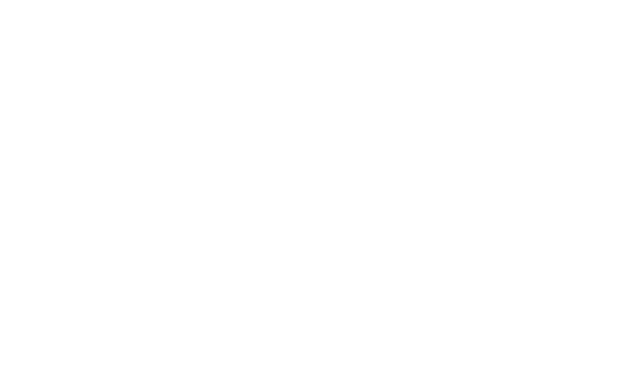
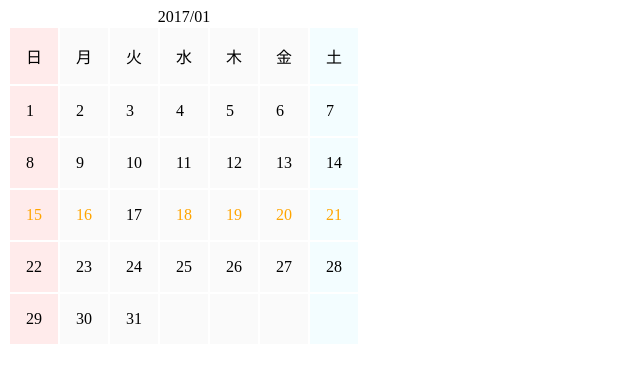
Before and after one commit to ryousukesemba/jquery, a plain HTML site: page index.html in a window 1280 px wide. Shown: the whole page, without its empty margins (0-640 px from the left). Drawn offline with nearby package versions, Linux system fonts and the light colour scheme.

Commit message:
create  calender to practice filter

```diff
--- a/index.html
+++ b/index.html
@@ -6,6 +6,88 @@
 
 </head>
 <body>
+	<table>
+			<colgroup>
+				<col span = "1" style="background-color: #ffebeb; padding: 1em;"></col>
+				<col span = "5" style="background-color: #fafafa; padding: 1em;"></col>
+				<col span = "1" style="background-color: #f3fdff; padding: 1em;"></col>
+			</colgroup>
+		<caption>2017/01</caption>
+		<tr class = "week">
+			<td style = "padding: 1em;">日</td>
+			<td style = "padding: 1em;">月</td>
+			<td style = "padding: 1em;">火</td>
+			<td style = "padding: 1em;">水</td>
+			<td style = "padding: 1em;">木</td>
+			<td style = "padding: 1em;">金</td>
+			<td style = "padding: 1em;">土</td>
+		</tr>
+
+		<tr class = "days">
+			<td style = "padding: 1em;">1</td>
+			<td style = "padding: 1em;">2</td>
+			<td style = "padding: 1em;">3</td>
+			<td style = "padding: 1em;">4</td>
+			<td style = "padding: 1em;">5</td>
+			<td style = "padding: 1em;">6</td>
+			<td style = "padding: 1em;">7</td>
+		</tr>
+
+		<tr class = "days">
+			<td style = "padding: 1em;">8</td>
+			<td style = "padding: 1em;">9</td>
+			<td style = "padding: 1em;">10</td>
+			<td style = "padding: 1em;">11</td>
+			<td style = "padding: 1em;">12</td>
+			<td style = "padding: 1em;">13</td>
+			<td style = "padding: 1em;">14</td>
+		</tr>
+
+		<tr class = "days">
+			<td style = "padding: 1em;">15</td>
+			<td style = "padding: 1em;">16</td>
+			<td style = "padding: 1em;">17</td>
+			<td style = "padding: 1em;">18</td>
+			<td style = "padding: 1em;">19</td>
+			<td style = "padding: 1em;">20</td>
+			<td style = "padding: 1em;">21</td>
+		</tr>
+
+		<tr class = "days">
+			<td style = "padding: 1em;">22</td>
+			<td style = "padding: 1em;">23</td>
+			<td style = "padding: 1em;">24</td>
+			<td style = "padding: 1em;">25</td>
+			<td style = "padding: 1em;">26</td>
+			<td style = "padding: 1em;">27</td>
+			<td style = "padding: 1em;">28</td>
+		</tr>
+
+		<tr class = "days">
+			<td style = "padding: 1em;">29</td>
+			<td style = "padding: 1em;">30</td>
+			<td style = "padding: 1em;">31</td>
+			<td class = "blankday" ></td>
+			<td class = "blankday" ></td>
+			<td class = "blankday" ></td>
+			<td class = "blankday" ></td>
+
+		</tr>
+	</table>
+
+
+
+
+
+
+	<script>
+		$(function(){
+
+
+			$("td:contains(17)").siblings().css("color", "orange");
+
+		});
+	</script>
 
 </body>
 </html>
```
